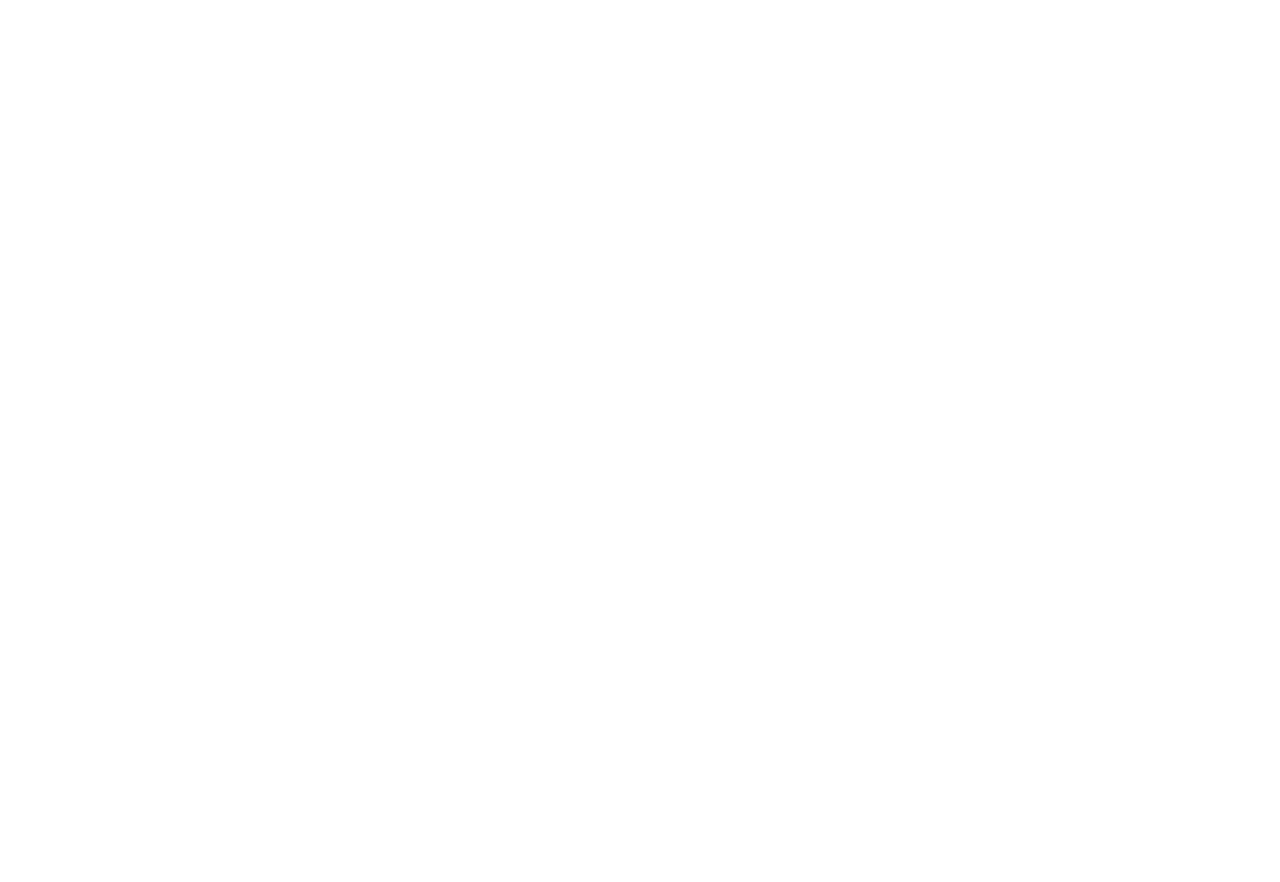
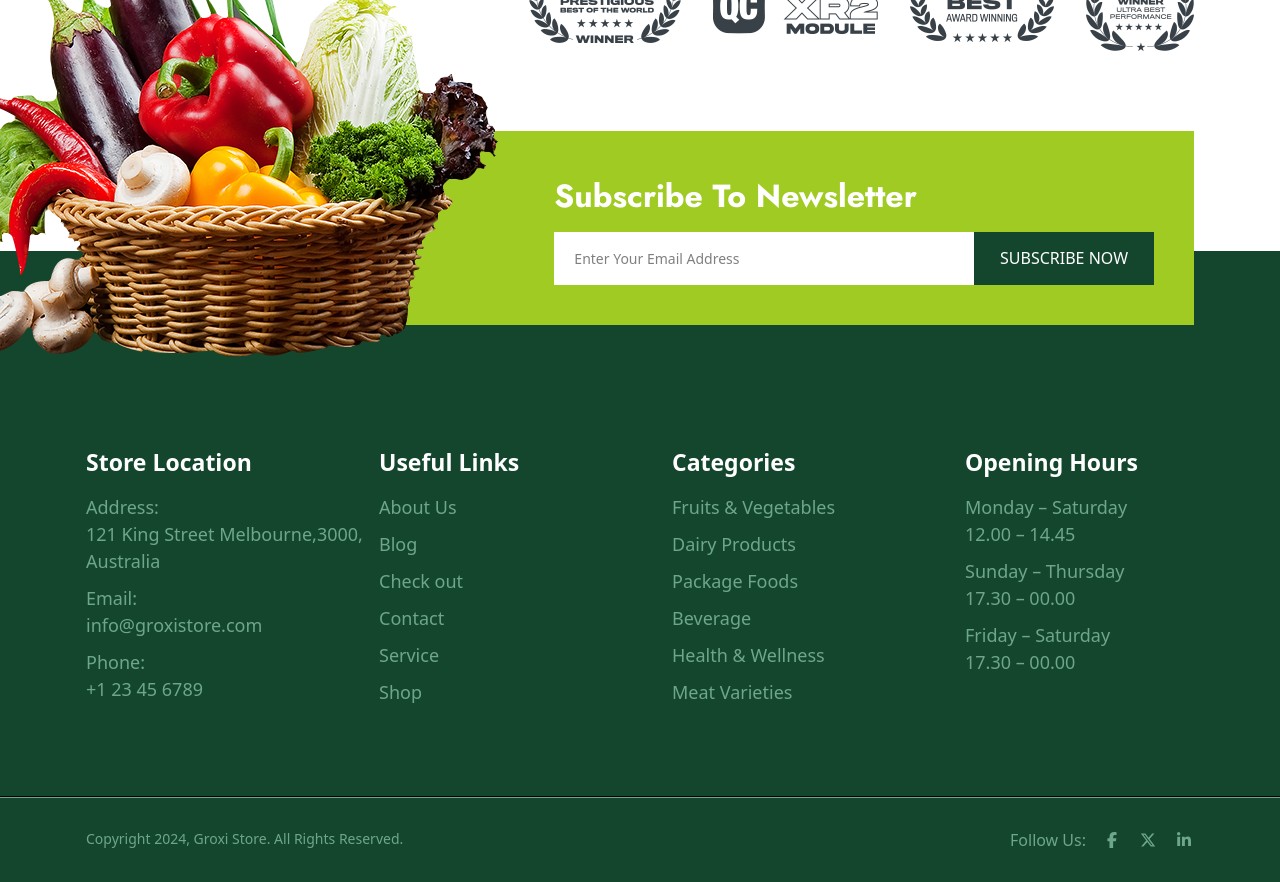
Before and after one commit to hassammd/Groxi-Store, a React (Vite) app: page / in a window 1280 px wide. Shown: the part 7220-8102 px from the top of the page. Before the commit the page ends 7083 px from the top, so only its background shows below. Built offline with nearby package versions, Linux system fonts and the light colour scheme.

Commit message:
create footer

```diff
--- /dev/null
+++ b/src/Components/Footer.jsx
@@ -0,0 +1,231 @@
+import newslogo1 from "../assets/news-logo1.png";
+import newslogo2 from "../assets/news-logo2.png";
+import newslogo3 from "../assets/news-logo3.png";
+import newslogo4 from "../assets/news-logo4.png";
+import blogfooter from "../assets/blog-footer.png";
+import {
+  faFacebookF,
+  faLinkedinIn,
+  faXTwitter,
+} from "@fortawesome/free-brands-svg-icons";
+import { FontAwesomeIcon } from "@fortawesome/react-fontawesome";
+
+const Footer = () => {
+  const brnads = [
+    {
+      logo: newslogo1,
+    },
+    {
+      logo: newslogo2,
+    },
+    {
+      logo: newslogo3,
+    },
+    {
+      logo: newslogo4,
+    },
+  ];
+  return (
+    <>
+      {/* logo section */}
+
+      <section className="logo_section lg:py-[100px] py-[90px] md:pb-[100px] lg:pb-[200px] ">
+        <div className="container">
+          <ul className="flex gap-8 lg:gap-16px items-center justify-center md:justify-end">
+            {brnads.map((items) => {
+              return (
+                <li>
+                  <img
+                    src={items.logo}
+                    alt=""
+                    className="w-[100px] lg:w-auto"
+                  />
+                </li>
+              );
+            })}
+          </ul>
+        </div>
+      </section>
+
+      {/* footer section */}
+
+      <section className="relative bg-[var(--color-green)] ">
+        <div className="container">
+          {/* news letter */}
+
+          <div className="  relative top-[-50px] gap-0 p-[20px] md:p-[40px]  lg:top-[-120px] md:flex bg-[var(--color-primary)] justify-between ">
+            <div className="hidden md:block md:w-4/12 lg:w-5/12">
+              <figure className="md:w-[380px] lg:w-auto absolute top-[-300px] left-[-70px] xl:top-[-260px] md:top-[-140px] md:left-[-60px] lg:left-[-130px] lg:top-[-220px]">
+                <img src={blogfooter} alt="" className="" />
+              </figure>
+            </div>
+            <div className="lg:w-7/12 md:w-7/12">
+              <h2 className="md:mb-[10px]  text-center md:text-left text-[24px] md:text-[32px]  text-[var(--color-secondary)]">
+                Subscribe To Newsletter
+              </h2>
+
+              <div>
+                <form
+                  action=""
+                  className="flex flex-col md:flex-row gap-3 md:gap-0 lg:flex-row  "
+                >
+                  <input
+                    type="text"
+                    className="placeholder:text-[14px] bg-[var(--color-secondary)] p-[10px] lg:h-[53px] lg:py-[20px] lg:px-[20px] lg-px-[23px] md:w-[70%]"
+                    placeholder="Enter Your Email Address"
+                  />
+                  <button className="bg-[var(--color-green)] p-[10px]  lg:p-[5px]  text-[14px] text-secondary lg:py-[14px] lg:px-[19px] lg:text-[16px] md:text-[14px] uppercase md:w-[35%] lg:w-[30%]">
+                    Subscribe Now
+                  </button>
+                </form>
+              </div>
+            </div>
+          </div>
+
+          {/* footer bottom */}
+          <div className="flex flex-wrap gap-4 mb-[90px] ">
+            <div className="lg:w-3/12 w-6/12 ">
+              <span className="text-secondary lg:text-[23px] text-[20px]  font-semibold block mb-[15px]">
+                Store Location
+              </span>
+              <ul className="text-[var(--color-lightgreen)] lg:text-[18px] text-[14px] flex flex-col gap-[10px] ">
+                <li>
+                  <span>Address:</span>
+                  <p className="text-[var(--color-lightgreen)]">
+                    121 King Street Melbourne,3000, Australia
+                  </p>
+                </li>
+                <li>
+                  <span>Email:</span>
+                  <p className="text-[var(--color-lightgreen)]">
+                    info@groxistore.com
+                  </p>
+                </li>
+                <li>
+                  <span>Phone:</span>
+                  <p className="text-[var(--color-lightgreen)]">
+                    +1 23 45 6789
+                  </p>
+                </li>
+              </ul>
+            </div>
+            <div className="lg:w-3/12 w-5/12">
+              <span className="text-secondary lg:text-[23px] text-[20px]  font-semibold block mb-[15px]">
+                Useful Links
+              </span>
+              <ul className="text-[var(--color-lightgreen)] lg:text-[18px] text-[14px]  flex flex-col gap-[10px] ">
+                <li>
+                  <span>About Us</span>
+                </li>
+                <li>
+                  <span>Blog</span>
+                </li>
+                <li>
+                  <span>Check out</span>
+                </li>
+                <li>
+                  <span>Contact</span>
+                </li>
+                <li>
+                  <span>Service</span>
+                </li>
+                <li>
+                  <span>Shop</span>
+                </li>
+              </ul>
+            </div>
+            <div className="lg:w-3/12 w-6/12">
+              <span className="text-secondary lg:text-[23px] text-[20px] font-semibold block mb-[15px] ">
+                Categories
+              </span>
+              <ul className="text-[var(--color-lightgreen)] lg:text-[18px] text-[14px] flex flex-col gap-[10px] ">
+                <li>
+                  <span>Fruits & Vegetables</span>
+                </li>
+                <li>
+                  <span>Dairy Products</span>
+                </li>
+                <li>
+                  <span>Package Foods</span>
+                </li>
+                <li>
+                  <span>Beverage</span>
+                </li>
+                <li>
+                  <span>Health & Wellness</span>
+                </li>
+                <li>
+                  <span>Meat Varieties</span>
+                </li>
+              </ul>
+            </div>
+            <div className="lg:w-2/12 w-5/12">
+              <span className="text-secondary lg:text-[23px] text-[20px] font-semibold block mb-[15px]">
+                Opening Hours
+              </span>
+              <ul className="text-[var(--color-lightgreen)] lg:text-[18px] text-[14px] flex flex-col gap-[10px] ">
+                <li>
+                  <span>Monday – Saturday</span>
+                  <p className="text-[var(--color-lightgreen)]">
+                    12.00 – 14.45
+                  </p>
+                </li>
+                <li>
+                  <span>Sunday – Thursday</span>
+                  <p className="text-[var(--color-lightgreen)]">
+                    17.30 – 00.00
+                  </p>
+                </li>
+                <li>
+                  <span>Friday – Saturday</span>
+                  <p className="text-[var(--color-lightgreen)]">
+                    17.30 – 00.00
+                  </p>
+                </li>
+              </ul>
+            </div>
+          </div>
+        </div>
+        <div>
+          <hr className="bg-[var(--color-lightgreen)] h-0.5" />
+        </div>
+        <div className="py-[38px] md:py-[30px] ">
+          <div className="container">
+            <div className="flex flex-col md:flex-row  justify-between">
+              <p className="text-[var(--color-lightgreen)] text-[14px] text-center">
+                Copyright 2024, Groxi Store. All Rights Reserved.
+              </p>
+              <div className="flex flex-col md:flex-row   items-center gap-4">
+                <span className="text-[var(--color-lightgreen)]">
+                  Follow Us:
+                </span>
+                <ul className="flex gap-4 text-[var(--color-lightgreen)]">
+                  <li>
+                    <FontAwesomeIcon
+                      icon={faFacebookF}
+                      className="hover:text-[var(--color-primary)] duration-500"
+                    />
+                  </li>
+                  <li>
+                    <FontAwesomeIcon
+                      icon={faXTwitter}
+                      className="hover:text-[var(--color-primary)] duration-500"
+                    />
+                  </li>
+                  <li>
+                    <FontAwesomeIcon
+                      icon={faLinkedinIn}
+                      className="hover:text-[var(--color-primary)] duration-500"
+                    />
+                  </li>
+                </ul>
+              </div>
+            </div>
+          </div>
+        </div>
+      </section>
+    </>
+  );
+};
+
+export default Footer;
--- a/src/Pages/Home.jsx
+++ b/src/Pages/Home.jsx
@@ -3,6 +3,7 @@
 import DiscountBanner from "../Components/DiscountBanner";
 import FeaturedProducts from "../Components/FeaturedProducts";
 import FeatureSection from "../Components/FeaturesSection";
+import Footer from "../Components/Footer";
 import Header from "../Components/Header";
 import NavBar from "../Components/NavBar";
 import Testimonials from "../Components/Testimonials";
@@ -19,6 +20,7 @@
       <FeatureSection />
       <FeaturedProducts />
       <Testimonials />
+      <Footer />
     </>
   );
 };
```
